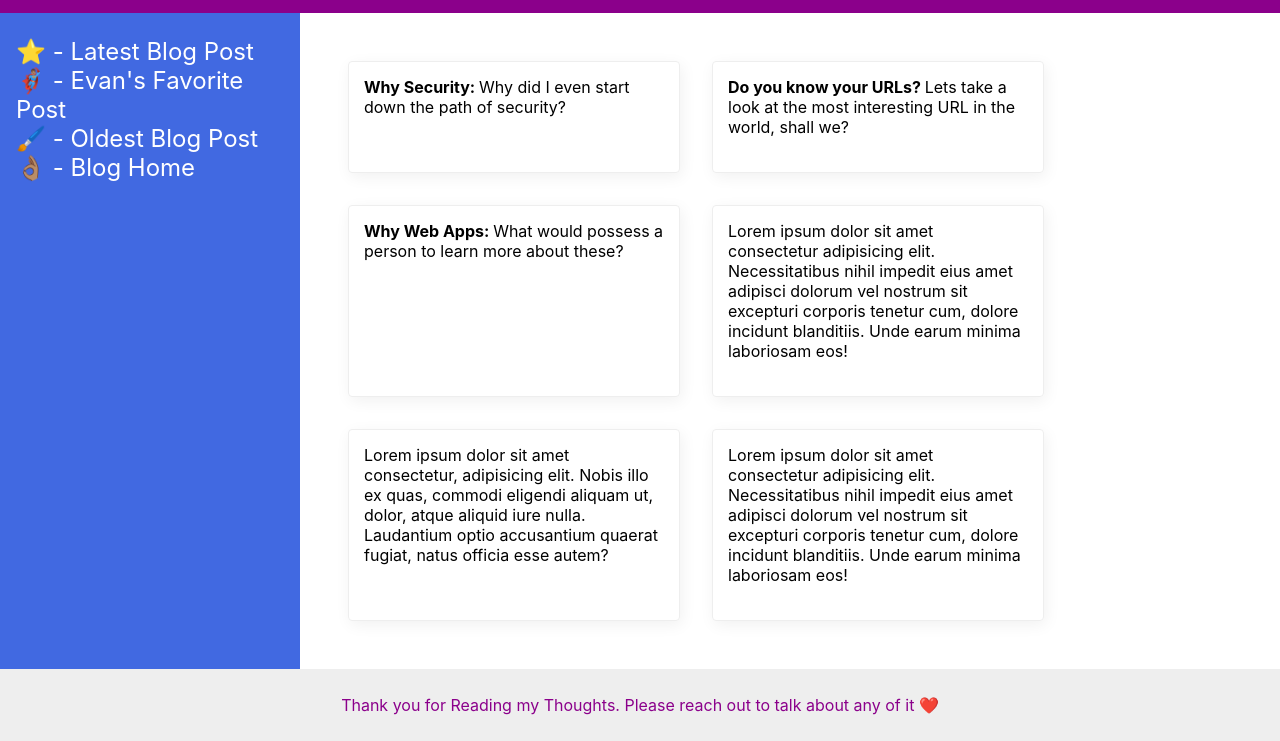
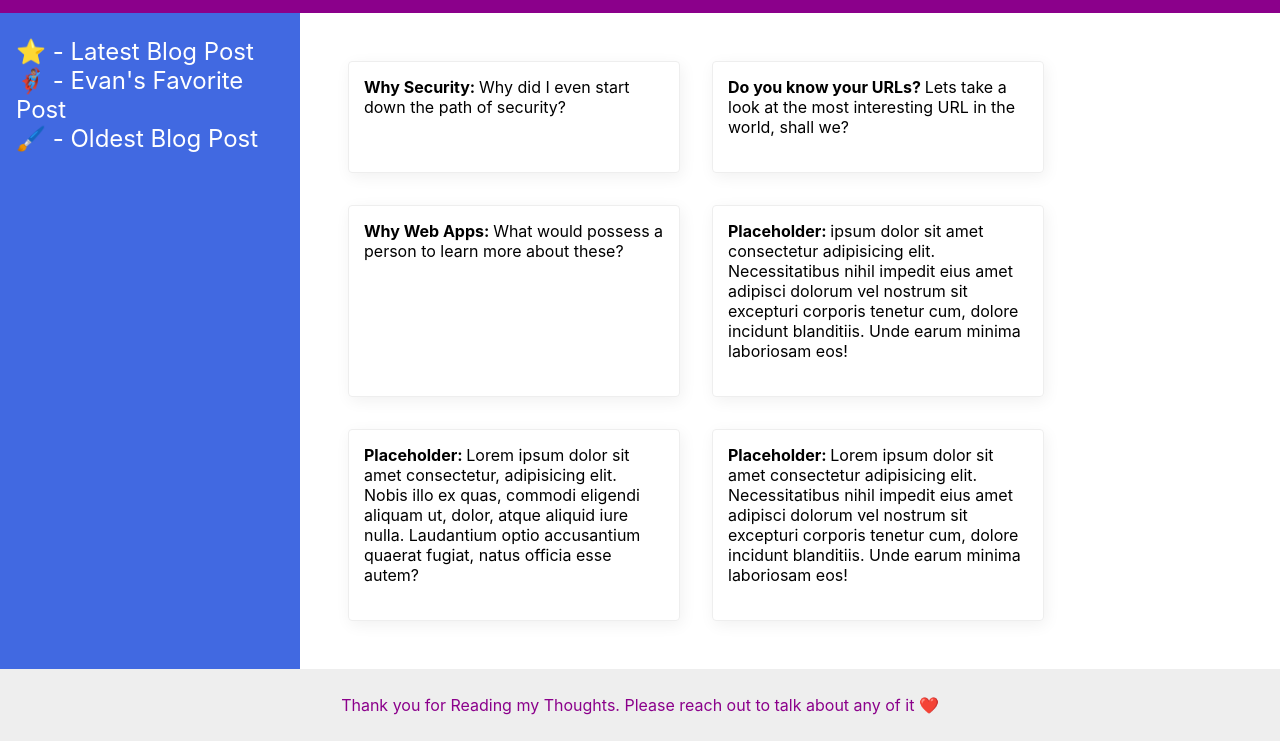
Before and after one commit to EvanGrace25/blog, a plain HTML site: page index.html in a window 1280 px wide. Shown: the part 59-800 px from the top of the page. Drawn offline with Linux system fonts and the light colour scheme.

Commit message:
Update homepage

```diff
--- a/index.html
+++ b/index.html
@@ -15,10 +15,9 @@
     <div class="content">
       <div class="sidebar">
         <ul>
-          <li><a href="./posts/whysecurity.html">⭐ - Latest Blog Post</a></li>
+          <li><a href="./posts/whywebapps.html">⭐ - Latest Blog Post</a></li>
           <li><a href="./posts/urls.html">🦸🏽‍♂️ - Evan's Favorite Post</a></li>
-          <li><a href="#">🖌️ - Oldest Blog Post</a></li>
-          <li><a href="#">👌🏽 - Blog Home</a></li>
+          <li><a href="./posts/whysecurity.html">🖌️ - Oldest Blog Post</a></li>
         </ul>
       </div>
 
@@ -28,9 +27,9 @@
         <div class="post" onclick="location.href='./posts/whysecurity.html';"><strong>Why Security: </strong>Why did I even start down the path of security?</div>
         <div class="post" onclick="location.href='./posts/urls.html';"><strong>Do you know your URLs? </strong>Lets take a look at the most interesting URL in the world, shall we?</div>
         <div class="post" onclick="location.href='./posts/whywebapps.html';"><strong>Why Web Apps: </strong>What would possess a person to learn more about these?</div>
-        <div class="post">Lorem ipsum dolor sit amet consectetur adipisicing elit. Necessitatibus nihil impedit eius amet adipisci dolorum vel nostrum sit excepturi corporis tenetur cum, dolore incidunt blanditiis. Unde earum minima laboriosam eos!</div>
-        <div class="post">Lorem ipsum dolor sit amet consectetur, adipisicing elit. Nobis illo ex quas, commodi eligendi aliquam ut, dolor, atque aliquid iure nulla. Laudantium optio accusantium quaerat fugiat, natus officia esse autem?</div>
-        <div class="post">Lorem ipsum dolor sit amet consectetur adipisicing elit. Necessitatibus nihil impedit eius amet adipisci dolorum vel nostrum sit excepturi corporis tenetur cum, dolore incidunt blanditiis. Unde earum minima laboriosam eos!</div>
+        <div class="post"><strong>Placeholder: </strong>ipsum dolor sit amet consectetur adipisicing elit. Necessitatibus nihil impedit eius amet adipisci dolorum vel nostrum sit excepturi corporis tenetur cum, dolore incidunt blanditiis. Unde earum minima laboriosam eos!</div>
+        <div class="post"><strong>Placeholder: </strong>Lorem ipsum dolor sit amet consectetur, adipisicing elit. Nobis illo ex quas, commodi eligendi aliquam ut, dolor, atque aliquid iure nulla. Laudantium optio accusantium quaerat fugiat, natus officia esse autem?</div>
+        <div class="post"><strong>Placeholder: </strong>Lorem ipsum dolor sit amet consectetur adipisicing elit. Necessitatibus nihil impedit eius amet adipisci dolorum vel nostrum sit excepturi corporis tenetur cum, dolore incidunt blanditiis. Unde earum minima laboriosam eos!</div>
       </div>
     </div>
 
```
